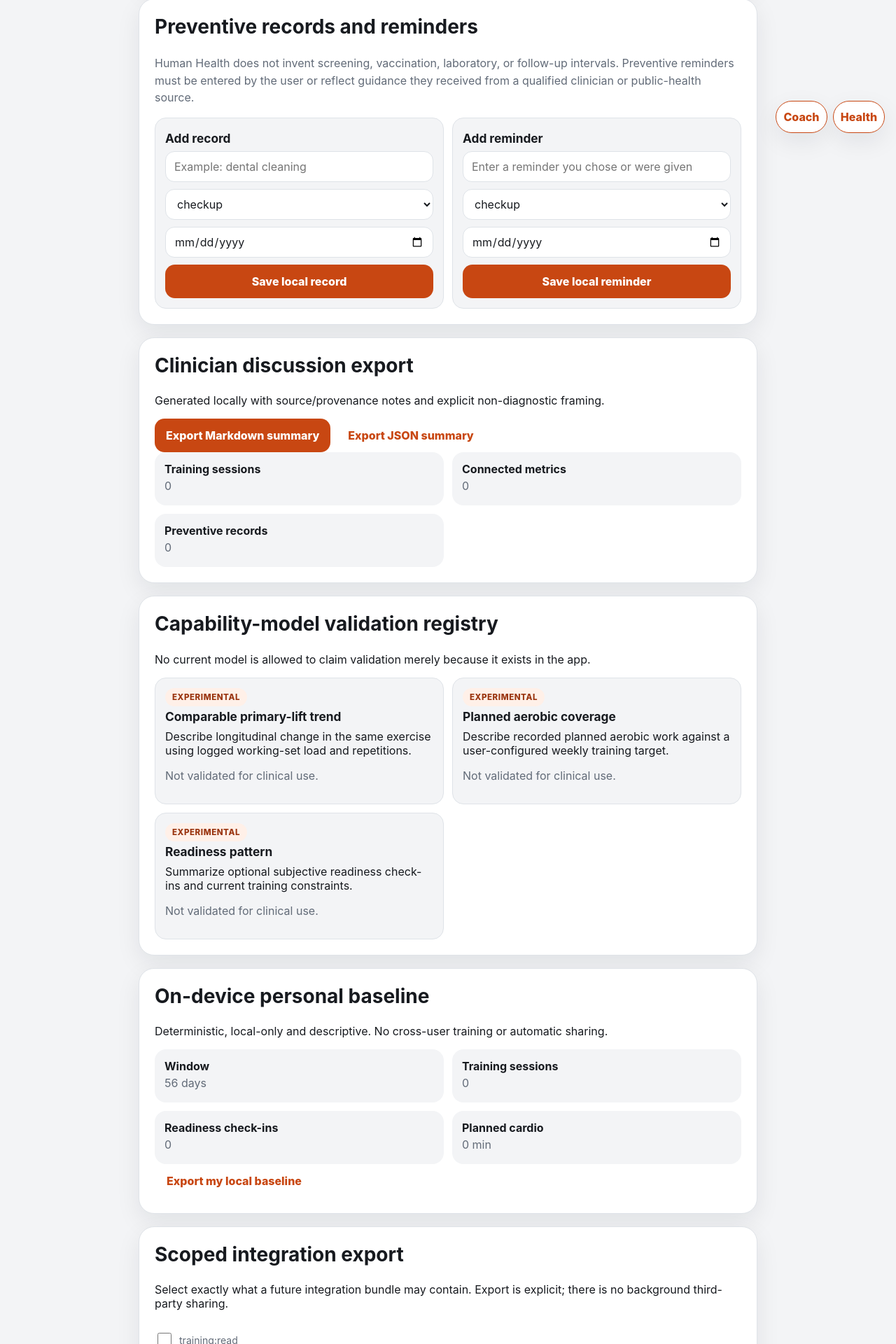
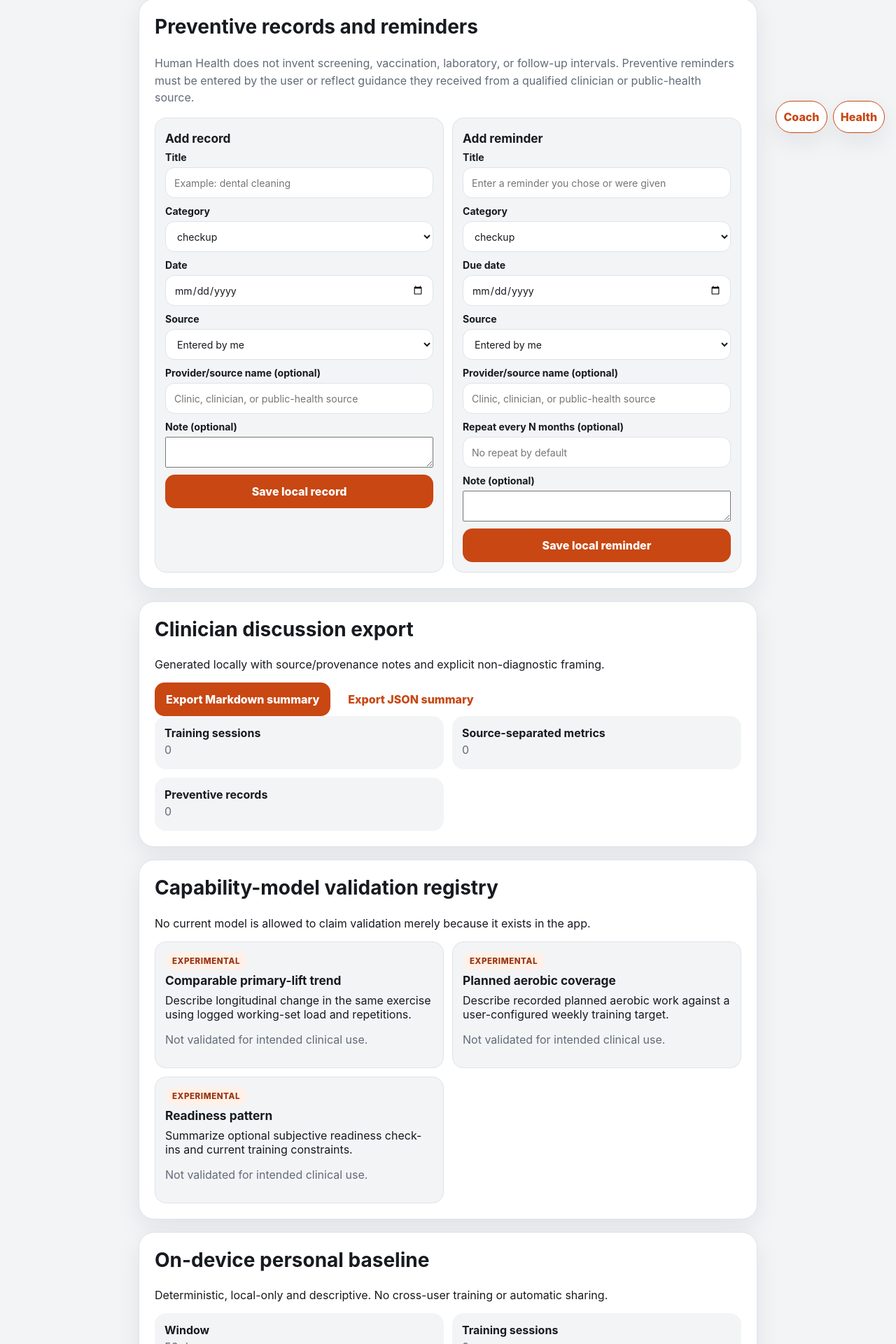
Before and after one commit to camster91/human-health, a Next.js app: page /platform in a window 1280 px wide. Shown: the part 522-2442 px from the top of the page at 70% size. Built offline with nearby package versions, Linux system fonts and the light colour scheme.

Commit message:
feat: complete preventive provenance and explicit integration sharing UI

```diff
--- a/app/platform-panel.tsx
+++ b/app/platform-panel.tsx
@@ -10,25 +10,30 @@ import {
   clinicianSummaryMarkdown,
   createIntegrationBundle,
   createPersonalModelSnapshot,
+  getIntegrationHost,
   integrationScopes,
   phase5RegulatoryCheckpoints,
   platformStore,
   preventiveSafetyNote,
   regulatoryGate,
   reminderState,
+  shareIntegrationBundle,
   type IntegrationScope,
   type PlatformLocalData,
+  type PreventiveEntrySource,
   type PreventiveRecordCategory,
 } from '@/lib/platform';
 import styles from './platform/platform.module.css';
 
-const categories: PreventiveRecordCategory[] = ['checkup','screening','vaccination','dental','vision','lab','other'];
+const categories: PreventiveRecordCategory[] = ['checkup', 'screening', 'vaccination', 'dental', 'vision', 'lab', 'other'];
 
 function download(name: string, text: string, type = 'application/json') {
   const url = URL.createObjectURL(new Blob([text], { type }));
-  const a = document.createElement('a');
-  a.href = url; a.download = name; a.click();
-  URL.revokeObjectURL(url);
+  const anchor = document.createElement('a');
+  anchor.href = url;
+  anchor.download = name;
+  anchor.click();
+  setTimeout(() => URL.revokeObjectURL(url), 0);
 }
 
 export function PlatformPanel() {
@@ -36,20 +41,42 @@ export function PlatformPanel() {
   const [training, setTraining] = useState<HumanHealthExport | null>(null);
   const [data, setData] = useState<PlatformLocalData>({ schemaVersion: 1, records: [], reminders: [] });
   const [notice, setNotice] = useState('');
+
   const [recordTitle, setRecordTitle] = useState('');
   const [recordDate, setRecordDate] = useState('');
   const [recordCategory, setRecordCategory] = useState<PreventiveRecordCategory>('checkup');
+  const [recordSource, setRecordSource] = useState<PreventiveEntrySource>('manual');
+  const [recordProvider, setRecordProvider] = useState('');
+  const [recordNote, setRecordNote] = useState('');
+
   const [reminderTitle, setReminderTitle] = useState('');
   const [reminderDue, setReminderDue] = useState('');
   const [reminderCategory, setReminderCategory] = useState<PreventiveRecordCategory>('checkup');
+  const [reminderSource, setReminderSource] = useState<PreventiveEntrySource>('manual');
+  const [reminderProvider, setReminderProvider] = useState('');
+  const [reminderNote, setReminderNote] = useState('');
+  const [repeatMonths, setRepeatMonths] = useState('');
+
   const [scopes, setScopes] = useState<IntegrationScope[]>(['preventive:read']);
+  const [integrationHostName, setIntegrationHostName] = useState('');
+  const [sharing, setSharing] = useState(false);
+
   const [riskName, setRiskName] = useState('Proposed wellness feature');
   const [diagnostic, setDiagnostic] = useState(false);
   const [treatment, setTreatment] = useState(false);
   const [dosing, setDosing] = useState(false);
   const [emergency, setEmergency] = useState(false);
 
-  useEffect(() => { setTraining(store.exportData()); setData(platformStore.load()); }, []);
+  useEffect(() => {
+    setTraining(store.exportData());
+    const loaded = platformStore.load();
+    setData(loaded);
+    const localWarning = platformStore.getMutationError();
+    if (localWarning) setNotice(localWarning);
+    const host = getIntegrationHost();
+    if (host) host.describe().then(description => setIntegrationHostName(description.name)).catch(() => setIntegrationHostName('Connected integration'));
+  }, []);
+
   const personal = useMemo(() => training ? createPersonalModelSnapshot(training) : null, [training]);
   const clinician = useMemo(() => training ? buildClinicianSummary({ training, connectedObservations: connected.observations, connectedSources: connected.sources, preventiveRecords: data.records, preventiveReminders: data.reminders }) : null, [training, connected.observations, connected.sources, data]);
   const risk = useMemo(() => regulatoryGate({ id: 'ui-review', name: riskName || 'Proposed feature', diagnosticClaim: diagnostic, treatmentRecommendation: treatment, medicationOrInsulinDose: dosing, emergencyMonitoring: emergency, wellnessEducationOnly: !diagnostic && !treatment && !dosing && !emergency }), [riskName, diagnostic, treatment, dosing, emergency]);
@@ -57,44 +84,129 @@ export function PlatformPanel() {
   function addRecord() {
     if (!recordTitle.trim() || !recordDate) return setNotice('Enter a title and date first.');
     try {
-      const next = platformStore.addRecord({ id: crypto.randomUUID(), title: recordTitle, category: recordCategory, occurredAt: new Date(`${recordDate}T12:00:00`).toISOString(), source: 'manual', createdAt: new Date().toISOString() });
-      setData(next); setRecordTitle(''); setRecordDate(''); setNotice('Preventive record saved locally.');
+      const next = platformStore.addRecord({
+        id: crypto.randomUUID(),
+        title: recordTitle,
+        category: recordCategory,
+        occurredAt: new Date(`${recordDate}T12:00:00Z`).toISOString(),
+        source: recordSource,
+        provider: recordProvider,
+        note: recordNote,
+        createdAt: new Date().toISOString(),
+      });
+      setData(next);
+      setRecordTitle(''); setRecordDate(''); setRecordProvider(''); setRecordNote('');
+      setNotice('Preventive record saved locally.');
     } catch (error) { setNotice(error instanceof Error ? error.message : 'Could not save record.'); }
   }
+
   function addReminder() {
     if (!reminderTitle.trim() || !reminderDue) return setNotice('Enter a reminder title and due date first.');
     try {
-      const next = platformStore.addReminder({ id: crypto.randomUUID(), title: reminderTitle, category: reminderCategory, dueOn: reminderDue, source: 'manual', enabled: true, createdAt: new Date().toISOString() });
-      setData(next); setReminderTitle(''); setReminderDue(''); setNotice('Reminder saved locally. Human Health did not choose the interval.');
+      const next = platformStore.addReminder({
+        id: crypto.randomUUID(),
+        title: reminderTitle,
+        category: reminderCategory,
+        dueOn: reminderDue,
+        repeatMonths: repeatMonths.trim() ? Number(repeatMonths) : undefined,
+        source: reminderSource,
+        provider: reminderProvider,
+        note: reminderNote,
+        enabled: true,
+        createdAt: new Date().toISOString(),
+      });
+      setData(next);
+      setReminderTitle(''); setReminderDue(''); setReminderProvider(''); setReminderNote(''); setRepeatMonths('');
+      setNotice('Reminder saved locally. Human Health did not choose the date or interval.');
     } catch (error) { setNotice(error instanceof Error ? error.message : 'Could not save reminder.'); }
   }
-  function toggleScope(scope: IntegrationScope) { setScopes(current => current.includes(scope) ? current.filter(item => item !== scope) : [...current, scope]); }
+
+  function completePreventiveReminder(id: string) {
+    if (!window.confirm('Mark this reminder complete today? If you explicitly entered a repeat interval, the next reminder will be created from today.')) return;
+    try {
+      setData(platformStore.completeReminder(id, new Date()));
+      setNotice('Reminder marked complete and recorded locally.');
+    } catch (error) { setNotice(error instanceof Error ? error.message : 'Could not complete reminder.'); }
+  }
+
+  function deleteRecord(id: string) {
+    if (!window.confirm('Delete this preventive record from this browser?')) return;
+    try { setData(platformStore.removeRecord(id)); setNotice('Preventive record deleted locally.'); }
+    catch (error) { setNotice(error instanceof Error ? error.message : 'Could not delete record.'); }
+  }
+
+  function deleteReminder(id: string) {
+    if (!window.confirm('Delete this preventive reminder from this browser?')) return;
+    try { setData(platformStore.removeReminder(id)); setNotice('Preventive reminder deleted locally.'); }
+    catch (error) { setNotice(error instanceof Error ? error.message : 'Could not delete reminder.'); }
+  }
+
+  function toggleScope(scope: IntegrationScope) {
+    setScopes(current => current.includes(scope) ? current.filter(item => item !== scope) : [...current, scope]);
+  }
+
+  function createSelectedBundle() {
+    if (!training) throw new Error('Training data is still loading.');
+    return createIntegrationBundle({ scopes, training, connectedObservations: connected.observations, connectedSources: connected.sources, preventiveRecords: data.records, preventiveReminders: data.reminders });
+  }
+
   function exportIntegration() {
-    if (!training) return;
     try {
-      const bundle = createIntegrationBundle({ scopes, training, connectedObservations: connected.observations, connectedSources: connected.sources, preventiveRecords: data.records, preventiveReminders: data.reminders });
+      const bundle = createSelectedBundle();
       download('human-health-integration.json', JSON.stringify(bundle, null, 2));
       setNotice('Scoped integration bundle exported locally. No background sharing occurred.');
     } catch (error) { setNotice(error instanceof Error ? error.message : 'Could not create integration bundle.'); }
   }
 
+  async function shareIntegration() {
+    try {
+      const bundle = createSelectedBundle();
+      const destination = integrationHostName || 'the connected integration';
+      if (!window.confirm(`Share the selected scope(s) (${bundle.scopes.join(', ')}) with ${destination}? This sends the included data outside this browser.`)) return;
+      setSharing(true);
+      const result = await shareIntegrationBundle(bundle, { confirmed: true });
+      setNotice(result.accepted ? `Shared with ${destination}${result.receipt ? ` · receipt ${result.receipt}` : ''}.` : result.message || `${destination} did not accept the bundle.`);
+    } catch (error) { setNotice(error instanceof Error ? error.message : 'Could not share integration bundle.'); }
+    finally { setSharing(false); }
+  }
+
   return <>
     <section className="hero"><span className="pill">PHASE 5 · LONG-HORIZON PLATFORM</span><h2>User-owned health context, without pretending to be a medical authority</h2><p>Phase 5 adds preventive records/reminders, clinician discussion exports, validation gates, on-device personal baselines, scoped integration contracts and regulatory escalation checkpoints.</p></section>
-    {notice && <div className="coach-note" role="status">{notice}</div>}
+    {notice && <div className="coach-note" role="status" aria-live="polite">{notice}</div>}
 
     <section className="card" aria-labelledby="preventive-title"><h2 id="preventive-title">Preventive records and reminders</h2><p className="muted">{preventiveSafetyNote}</p><div className={styles.grid}>
-      <div className={styles.item}><h3>Add record</h3><div className={styles.form}><input value={recordTitle} onChange={e=>setRecordTitle(e.target.value)} placeholder="Example: dental cleaning" aria-label="Preventive record title"/><select value={recordCategory} onChange={e=>setRecordCategory(e.target.value as PreventiveRecordCategory)} aria-label="Record category">{categories.map(c=><option key={c}>{c}</option>)}</select><input type="date" value={recordDate} onChange={e=>setRecordDate(e.target.value)} aria-label="Record date"/><button className="primary" onClick={addRecord}>Save local record</button></div></div>
-      <div className={styles.item}><h3>Add reminder</h3><div className={styles.form}><input value={reminderTitle} onChange={e=>setReminderTitle(e.target.value)} placeholder="Enter a reminder you chose or were given" aria-label="Preventive reminder title"/><select value={reminderCategory} onChange={e=>setReminderCategory(e.target.value as PreventiveRecordCategory)} aria-label="Reminder category">{categories.map(c=><option key={c}>{c}</option>)}</select><input type="date" value={reminderDue} onChange={e=>setReminderDue(e.target.value)} aria-label="Reminder due date"/><button className="primary" onClick={addReminder}>Save local reminder</button></div></div>
-    </div><div className={styles.grid}>{data.records.map(record=><article className={styles.item} key={record.id}><span className="pill">{record.category}</span><h3>{record.title}</h3><p>{record.occurredAt.slice(0,10)} · {record.source}</p><button className="link" onClick={()=>setData(platformStore.removeRecord(record.id))}>Delete</button></article>)}{data.reminders.map(reminder=><article className={styles.item} key={reminder.id}><span className="pill">{reminderState(reminder)}</span><h3>{reminder.title}</h3><p>Due {reminder.dueOn} · {reminder.source}</p><button className="link" onClick={()=>setData(platformStore.removeReminder(reminder.id))}>Delete</button></article>)}</div></section>
+      <div className={styles.item}><h3>Add record</h3><div className={styles.form}>
+        <label><b>Title</b><input value={recordTitle} onChange={e=>setRecordTitle(e.target.value)} placeholder="Example: dental cleaning"/></label>
+        <label><b>Category</b><select value={recordCategory} onChange={e=>setRecordCategory(e.target.value as PreventiveRecordCategory)}>{categories.map(c=><option key={c}>{c}</option>)}</select></label>
+        <label><b>Date</b><input type="date" value={recordDate} onChange={e=>setRecordDate(e.target.value)}/></label>
+        <label><b>Source</b><select value={recordSource} onChange={e=>setRecordSource(e.target.value as PreventiveEntrySource)}><option value="manual">Entered by me</option><option value="clinician-provided">From clinician/public-health guidance</option></select></label>
+        <label><b>Provider/source name (optional)</b><input value={recordProvider} onChange={e=>setRecordProvider(e.target.value)} placeholder="Clinic, clinician, or public-health source"/></label>
+        <label><b>Note (optional)</b><textarea rows={2} value={recordNote} onChange={e=>setRecordNote(e.target.value)}/></label>
+        <button className="primary" onClick={addRecord}>Save local record</button>
+      </div></div>
+      <div className={styles.item}><h3>Add reminder</h3><div className={styles.form}>
+        <label><b>Title</b><input value={reminderTitle} onChange={e=>setReminderTitle(e.target.value)} placeholder="Enter a reminder you chose or were given"/></label>
+        <label><b>Category</b><select value={reminderCategory} onChange={e=>setReminderCategory(e.target.value as PreventiveRecordCategory)}>{categories.map(c=><option key={c}>{c}</option>)}</select></label>
+        <label><b>Due date</b><input type="date" value={reminderDue} onChange={e=>setReminderDue(e.target.value)}/></label>
+        <label><b>Source</b><select value={reminderSource} onChange={e=>setReminderSource(e.target.value as PreventiveEntrySource)}><option value="manual">Entered by me</option><option value="clinician-provided">From clinician/public-health guidance</option></select></label>
+        <label><b>Provider/source name (optional)</b><input value={reminderProvider} onChange={e=>setReminderProvider(e.target.value)} placeholder="Clinic, clinician, or public-health source"/></label>
+        <label><b>Repeat every N months (optional)</b><input inputMode="numeric" type="number" min="1" max="120" value={repeatMonths} onChange={e=>setRepeatMonths(e.target.value)} placeholder="No repeat by default"/></label>
+        <label><b>Note (optional)</b><textarea rows={2} value={reminderNote} onChange={e=>setReminderNote(e.target.value)}/></label>
+        <button className="primary" onClick={addReminder}>Save local reminder</button>
+      </div></div>
+    </div><div className={styles.grid}>
+      {data.records.map(record=><article className={styles.item} key={record.id}><span className="pill">{record.category}</span><h3>{record.title}</h3><p>{record.occurredAt.slice(0,10)} · {record.source}{record.provider ? ` · ${record.provider}` : ''}</p>{record.note&&<p className={styles.muted}>{record.note}</p>}<button className="link" onClick={()=>deleteRecord(record.id)}>Delete</button></article>)}
+      {data.reminders.map(reminder=><article className={styles.item} key={reminder.id}><span className="pill">{reminderState(reminder)}</span><h3>{reminder.title}</h3><p>Due {reminder.dueOn} · {reminder.source}{reminder.provider ? ` · ${reminder.provider}` : ''}{reminder.repeatMonths ? ` · every ${reminder.repeatMonths} month${reminder.repeatMonths===1?'':'s'}` : ''}</p>{reminder.note&&<p className={styles.muted}>{reminder.note}</p>}<div className={styles.actions}><button className="primary" onClick={()=>completePreventiveReminder(reminder.id)}>Complete today</button><button className="link" onClick={()=>deleteReminder(reminder.id)}>Delete</button></div></article>)}
+    </div></section>
 
-    <section className="card" aria-labelledby="clinician-title"><h2 id="clinician-title">Clinician discussion export</h2><p>Generated locally with source/provenance notes and explicit non-diagnostic framing.</p><div className={styles.actions}><button className="primary" disabled={!clinician} onClick={()=>clinician&&download('human-health-clinician-summary.md', clinicianSummaryMarkdown(clinician), 'text/markdown')}>Export Markdown summary</button><button className="ghost" disabled={!clinician} onClick={()=>clinician&&download('human-health-clinician-summary.json', JSON.stringify(clinician,null,2))}>Export JSON summary</button></div>{clinician&&<div className="metrics"><span><b>Training sessions</b>{clinician.training.sessions}</span><span><b>Connected metrics</b>{clinician.connectedHealth.metrics.length}</span><span><b>Preventive records</b>{clinician.preventive.records.length}</span></div>}</section>
+    <section className="card" aria-labelledby="clinician-title"><h2 id="clinician-title">Clinician discussion export</h2><p>Generated locally with source/provenance notes and explicit non-diagnostic framing.</p><div className={styles.actions}><button className="primary" disabled={!clinician} onClick={()=>clinician&&download('human-health-clinician-summary.md', clinicianSummaryMarkdown(clinician), 'text/markdown')}>Export Markdown summary</button><button className="ghost" disabled={!clinician} onClick={()=>clinician&&download('human-health-clinician-summary.json', JSON.stringify(clinician,null,2))}>Export JSON summary</button></div>{clinician&&<div className="metrics"><span><b>Training sessions</b>{clinician.training.sessions}</span><span><b>Source-separated metrics</b>{clinician.connectedHealth.metrics.length}</span><span><b>Preventive records</b>{clinician.preventive.records.length}</span></div>}</section>
 
-    <section className="card" aria-labelledby="models-title"><h2 id="models-title">Capability-model validation registry</h2><p>No current model is allowed to claim validation merely because it exists in the app.</p><div className={styles.grid}>{capabilityModelRegistry.map(model=><article className={styles.item} key={model.id}><span className="pill">{model.validationStatus}</span><h3>{model.name}</h3><p>{model.intendedUse}</p><p className={styles.muted}>{canClaimValidated(model)?'Recorded evidence satisfies the current claim gate.':'Not validated for clinical use.'}</p></article>)}</div></section>
+    <section className="card" aria-labelledby="models-title"><h2 id="models-title">Capability-model validation registry</h2><p>No current model is allowed to claim validation merely because it exists in the app.</p><div className={styles.grid}>{capabilityModelRegistry.map(model=><article className={styles.item} key={model.id}><span className="pill">{model.validationStatus}</span><h3>{model.name}</h3><p>{model.intendedUse}</p><p className={styles.muted}>{canClaimValidated(model)?'Recorded evidence satisfies the software claim gate; intended-use applicability still requires specialist review.':'Not validated for intended clinical use.'}</p></article>)}</div></section>
 
     <section className="card" aria-labelledby="personal-title"><h2 id="personal-title">On-device personal baseline</h2><p>Deterministic, local-only and descriptive. No cross-user training or automatic sharing.</p>{personal&&<><div className="metrics"><span><b>Window</b>{personal.historyWindowDays} days</span><span><b>Training sessions</b>{personal.trainingSessions}</span><span><b>Readiness check-ins</b>{personal.readinessCheckIns}</span><span><b>Planned cardio</b>{personal.plannedCardioMinutes} min</span></div><button className="ghost" onClick={()=>download('human-health-personal-baseline.json',JSON.stringify(personal,null,2))}>Export my local baseline</button></>}</section>
 
-    <section className="card" aria-labelledby="integration-title"><h2 id="integration-title">Scoped integration export</h2><p>Select exactly what a future integration bundle may contain. Export is explicit; there is no background third-party sharing.</p>{integrationScopes.map(scope=><label className={styles.scope} key={scope}><input type="checkbox" checked={scopes.includes(scope)} onChange={()=>toggleScope(scope)}/>{scope}</label>)}<button className="primary" onClick={exportIntegration}>Export selected scopes</button></section>
+    <section className="card" aria-labelledby="integration-title"><h2 id="integration-title">Scoped integration export/share</h2><p>Select exactly what an integration bundle may contain. Local export is explicit. A connected host is only sent data after an additional confirmation that lists the selected scopes.</p>{integrationScopes.map(scope=><label className={styles.scope} key={scope}><input type="checkbox" checked={scopes.includes(scope)} onChange={()=>toggleScope(scope)}/>{scope}</label>)}<div className={styles.actions}><button className="primary" onClick={exportIntegration}>Export selected scopes</button>{integrationHostName&&<button className="ghost" disabled={sharing} onClick={()=>void shareIntegration()}>{sharing?'Sharing…':`Share with ${integrationHostName}`}</button>}</div></section>
 
-    <section className="card" aria-labelledby="regulatory-title"><h2 id="regulatory-title">Regulatory escalation checkpoint</h2><p>This is an internal product-scope gate, not legal advice or regulatory clearance.</p><div className={styles.form}><input value={riskName} onChange={e=>setRiskName(e.target.value)} aria-label="Proposed feature name"/><label className={styles.scope}><input type="checkbox" checked={diagnostic} onChange={e=>setDiagnostic(e.target.checked)}/>Diagnostic claim</label><label className={styles.scope}><input type="checkbox" checked={treatment} onChange={e=>setTreatment(e.target.checked)}/>Patient-specific treatment recommendation</label><label className={styles.scope}><input type="checkbox" checked={dosing} onChange={e=>setDosing(e.target.checked)}/>Medication or insulin dosing</label><label className={styles.scope}><input type="checkbox" checked={emergency} onChange={e=>setEmergency(e.target.checked)}/>Emergency monitoring</label></div><div className={risk.decision==='blocked'?styles.danger:risk.decision==='specialist-review-required'?styles.warning:'coach-note'}><b>{risk.decision}</b><br/>{risk.message}</div><details><summary>Phase 5 review checkpoints</summary><ul>{phase5RegulatoryCheckpoints.map(item=><li key={item}>{item}</li>)}</ul></details></section>
+    <section className="card" aria-labelledby="regulatory-title"><h2 id="regulatory-title">Regulatory escalation checkpoint</h2><p>This is an internal product-scope gate, not legal advice or regulatory clearance.</p><div className={styles.form}><label><b>Proposed feature</b><input value={riskName} onChange={e=>setRiskName(e.target.value)}/></label><label className={styles.scope}><input type="checkbox" checked={diagnostic} onChange={e=>setDiagnostic(e.target.checked)}/>Diagnostic claim</label><label className={styles.scope}><input type="checkbox" checked={treatment} onChange={e=>setTreatment(e.target.checked)}/>Patient-specific treatment recommendation</label><label className={styles.scope}><input type="checkbox" checked={dosing} onChange={e=>setDosing(e.target.checked)}/>Medication or insulin dosing</label><label className={styles.scope}><input type="checkbox" checked={emergency} onChange={e=>setEmergency(e.target.checked)}/>Emergency monitoring</label></div><div className={risk.decision==='blocked'?styles.danger:risk.decision==='specialist-review-required'?styles.warning:'coach-note'}><b>{risk.decision}</b><br/>{risk.message}</div><details><summary>Phase 5 review checkpoints</summary><ul>{phase5RegulatoryCheckpoints.map(item=><li key={item}>{item}</li>)}</ul></details></section>
   </>;
 }
```
